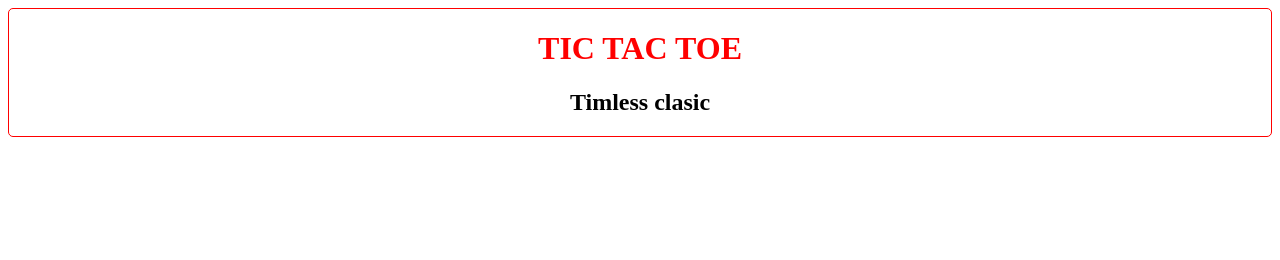
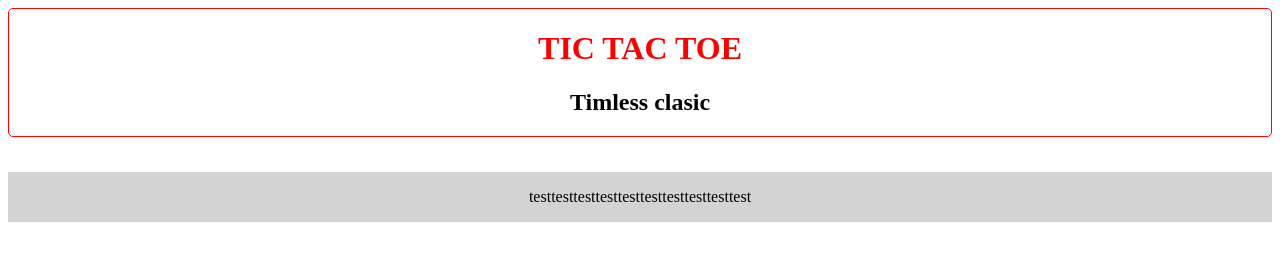
Before and after one commit to grzesiekS/Tic-Tac-Toe_Game, a website: page src/index.html in a window 1280 px wide. Drawn offline with nearby package versions, Linux system fonts and the light colour scheme; files that its build step writes are made by us from their sources.

Commit message:
Create section game_content

```diff
--- a/src/index.html
+++ b/src/index.html
@@ -11,6 +11,44 @@
         <h1 class="menu__title">TIC TAC TOE</h1>
         <h2 class="menu__subtitle">Timless clasic</h2>
     </header>
+    <section class="game_content">
+        <div class="container">
+            <div class="game_content__panel">
+                <div class="wrapper">
+                    <div class="game_content__field">
+                        <p>test</p>
+                    </div>
+                    <div class="game_content__field">
+                        <p>test</p>
+                    </div>
+                    <div class="game_content__field">
+                        <p>test</p>
+                    </div>
+                    <div class="game_content__field">
+                        <p>test</p>
+                    </div>
+                    <div class="game_content__field">
+                        <p>test</p>
+                    </div>
+                    <div class="game_content__field">
+                        <p>test</p>
+                    </div>
+                    <div class="game_content__field">
+                        <p>test</p>
+                    </div>
+                    <div class="game_content__field">
+                        <p>test</p>
+                    </div>
+                    <div class="game_content__field">
+                        <p>test</p>
+                    </div>
+                    <div class="game_content__field">
+                        <p>test</p>
+                    </div>
+                </div>
+            </div>
+        </div>
+    </section>
     <script src="./js/script.js"></script>
 </body>
 </html>
--- /dev/null
+++ b/src/sass/game_content/_game_content.scss
@@ -0,0 +1 @@
+/* Game content section */
--- /dev/null
+++ b/src/sass/grid/_grid.scss
@@ -0,0 +1,19 @@
+/* Grid */
+*, *::before, *::after {
+  box-sizing: border-box;
+}
+
+section {
+  background-color: $light-gray-color;
+}
+
+.container {
+  max-width: 1040px;
+  margin: 0 auto;
+}
+
+.wrapper {
+  display: flex;
+  flex-wrap: wrap;
+  justify-content: center;
+}
--- a/src/sass/style.scss
+++ b/src/sass/style.scss
@@ -1,3 +1,4 @@
 @import "./setting/setting";
+@import "./grid/grid";
 
 @import "./header/header";
```
